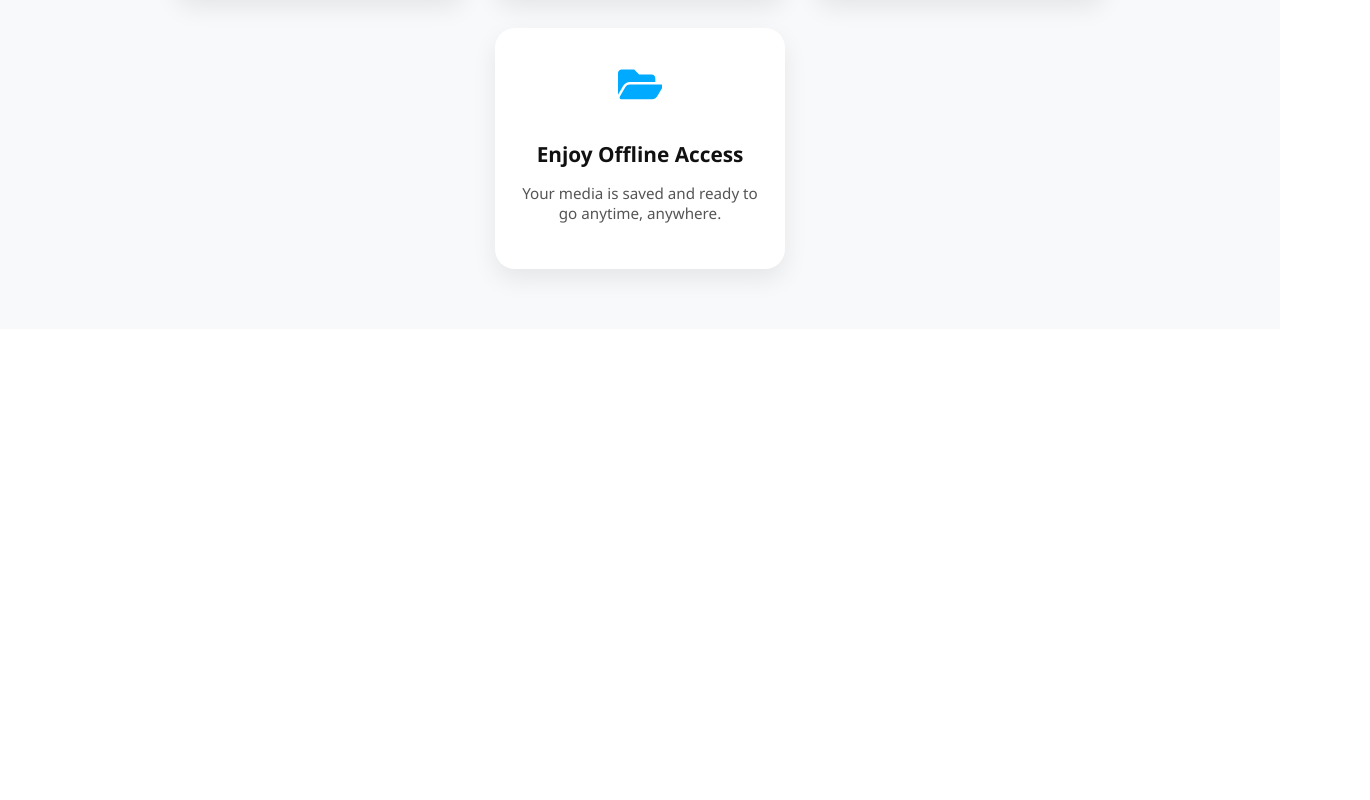
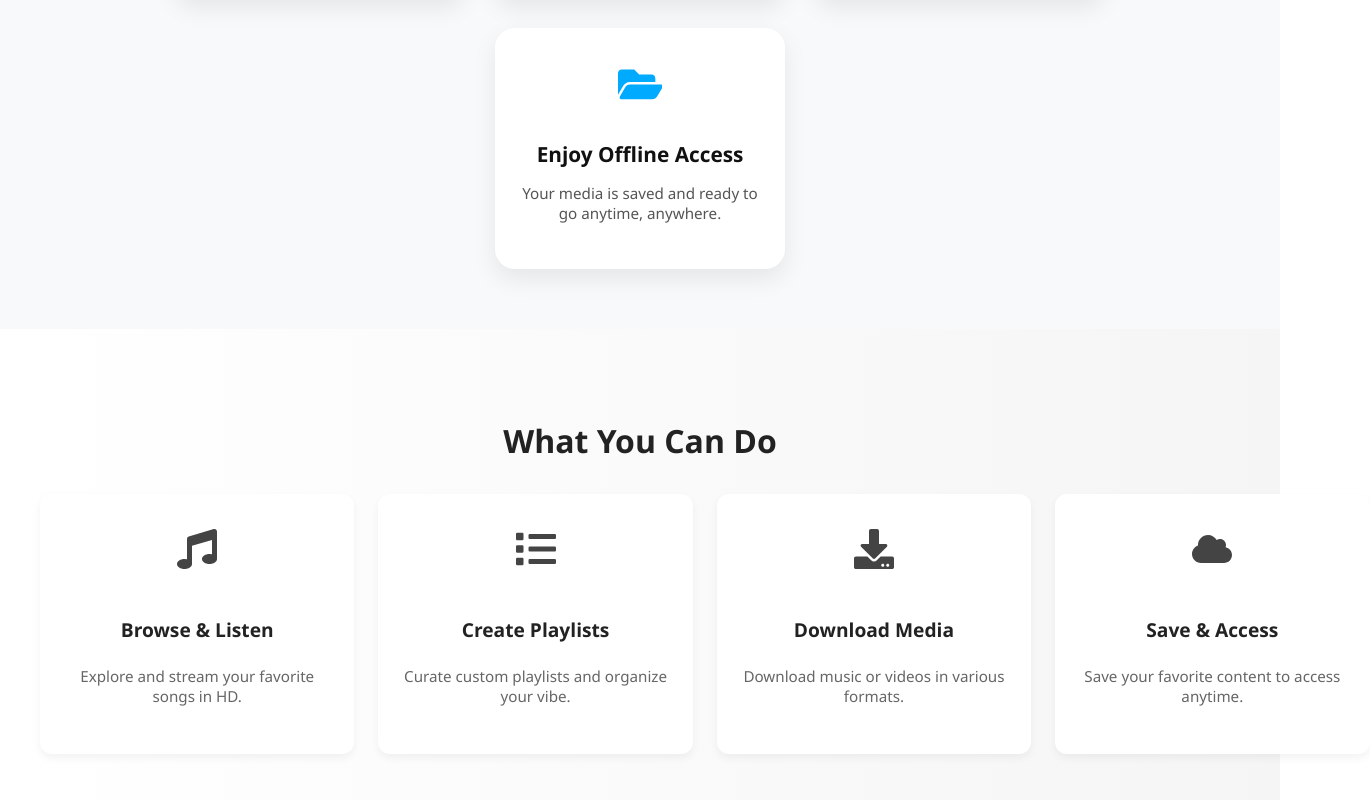
Before and after one commit to wallacetrixie/MediaSavvy, a React (Vite) app: page / in a window 1280 px wide. Shown: the part 1053-1853 px from the top of the page, 1370 px wide, since content can reach past the window. Before the commit the page ends 1382 px from the top, so only its background shows below. Built offline with nearby package versions, Linux system fonts and the light colour scheme; the HTML template or start-up script is replaced by a standard one.

Commit message:
services component

```diff
--- a/src/App.jsx
+++ b/src/App.jsx
@@ -4,6 +4,7 @@ import { BrowserRouter as Router, Route, Routes, Navigate } from 'react-router-d
 import Navbar from './Navbar.jsx';
 import Banner from './Banner.jsx';
 import Steps from './Steps.jsx';
+import Services from "./Services.jsx";
 
 const App = () => {
   return (
@@ -11,6 +12,7 @@ const App = () => {
     <Navbar/>
     <Banner/>
     <Steps/>
+    <Services/>
     </>
 
   );
--- /dev/null
+++ b/src/Services.jsx
@@ -0,0 +1,45 @@
+import React from "react";
+import "./styles/Services.css";
+import { FaMusic, FaList, FaDownload, FaCloud } from "react-icons/fa";
+
+const Services = () => {
+  const services = [
+    {
+      icon: <FaMusic />,
+      title: "Browse & Listen",
+      description: "Explore and stream your favorite songs in HD.",
+    },
+    {
+      icon: <FaList />,
+      title: "Create Playlists",
+      description: "Curate custom playlists and organize your vibe.",
+    },
+    {
+      icon: <FaDownload />,
+      title: "Download Media",
+      description: "Download music or videos in various formats.",
+    },
+    {
+      icon: <FaCloud />,
+      title: "Save & Access",
+      description: "Save your favorite content to access anytime.",
+    },
+  ];
+
+  return (
+    <section className="services-section">
+      <h2 className="services-title">What You Can Do</h2>
+      <div className="services-container">
+        {services.map((service, index) => (
+          <div className="service-card" key={index}>
+            <div className="icon">{service.icon}</div>
+            <h3>{service.title}</h3>
+            <p>{service.description}</p>
+          </div>
+        ))}
+      </div>
+    </section>
+  );
+};
+
+export default Services;
--- /dev/null
+++ b/src/styles/Services.css
@@ -0,0 +1,85 @@
+.services-section {
+    padding: 4rem 2rem;
+    background: linear-gradient(to right, #ffffff, #f5f5f5);
+    text-align: center;
+  }
+
+  .services-title {
+    font-size: 2rem;
+    font-weight: 600;
+    color: #222;
+    margin-bottom: 2rem;
+  }
+
+  .services-container {
+    display: flex;
+    justify-content: space-around;
+    align-items: stretch;
+    flex-wrap: nowrap; /* prevent wrapping on larger screens */
+    gap: 1.5rem;
+    max-width: 1200px;
+    margin: 0 auto;
+  }
+
+  .service-card {
+    flex: 0 0 23%; /* makes 4 cards fit side by side with spacing */
+    background-color: #fff;
+    padding: 2rem 1.2rem;
+    border-radius: 12px;
+    transition: all 0.3s ease-in-out;
+    box-shadow: 0 4px 8px rgba(0, 0, 0, 0.05);
+    cursor: default;
+    display: flex;
+    flex-direction: column;
+    align-items: center;
+  }
+
+  .service-card .icon {
+    font-size: 2.5rem;
+    color: #444;
+    margin-bottom: 1rem;
+    transition: color 0.3s ease;
+  }
+
+  .service-card h3 {
+    font-size: 1.2rem;
+    color: #222;
+    margin-bottom: 0.5rem;
+  }
+
+  .service-card p {
+    color: #666;
+    font-size: 0.95rem;
+  }
+
+  /* Hover Effects */
+  .service-card:hover {
+    transform: translateY(-6px);
+    box-shadow: 0 12px 25px rgba(0, 0, 0, 0.1);
+    background-color: #fafafa;
+  }
+
+  .service-card:hover .icon {
+    color: #0077ff;
+  }
+
+  /* Responsive Tweaks */
+  @media (max-width: 1024px) {
+    .service-card {
+      flex: 0 0 45%;
+    }
+  }
+
+  @media (max-width: 600px) {
+    .services-container {
+      flex-wrap: wrap;
+    }
+
+    .service-card {
+      flex: 0 0 100%;
+    }
+
+    .services-title {
+      font-size: 1.5rem;
+    }
+  }
```
